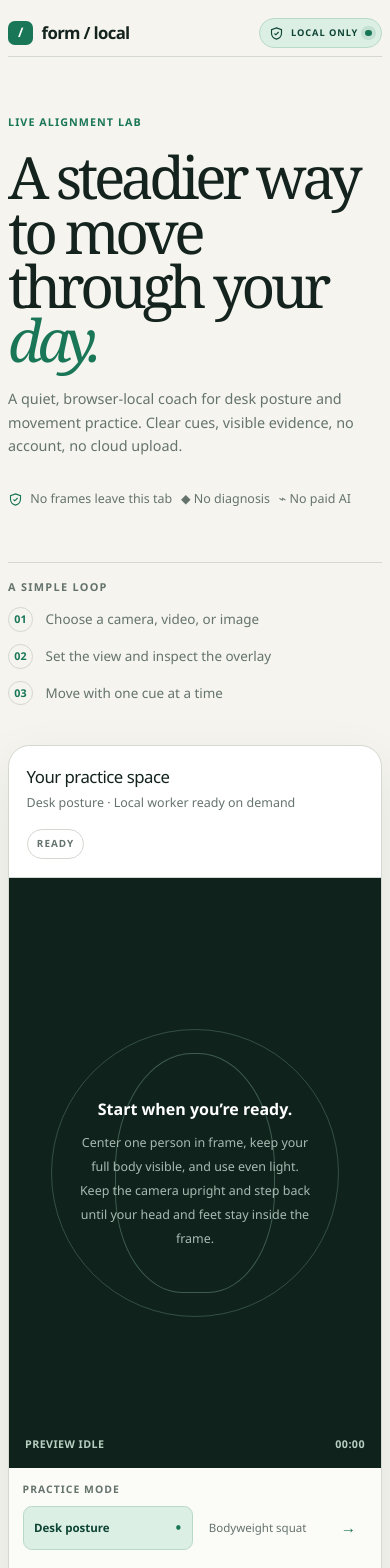
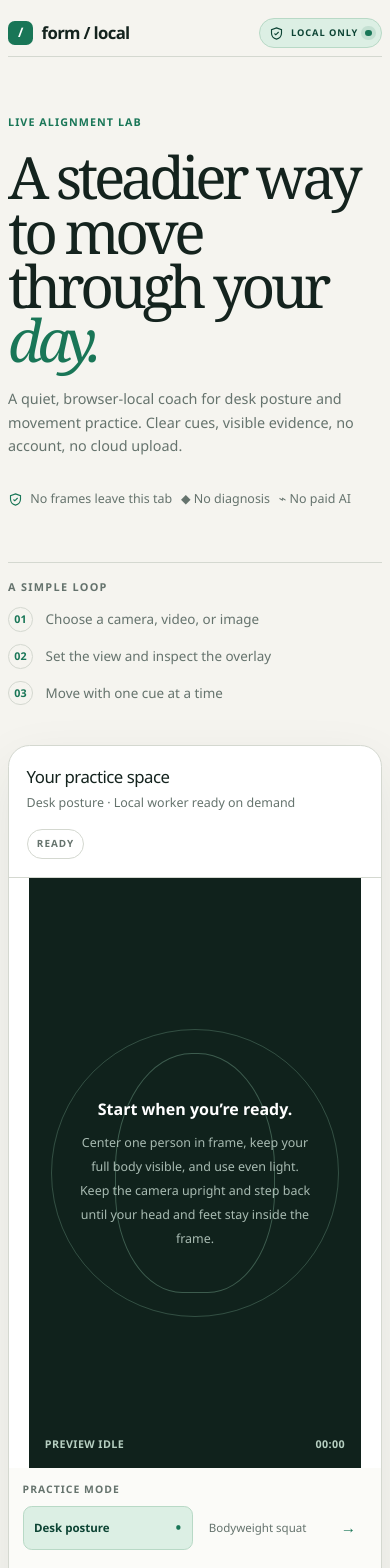
Before and after one commit to Third-Code-Solutions/Posture-Coach, a Next.js app: page / in a window 390 px wide. Shown: the top 1568 px of the page. Built offline with nearby package versions, Linux system fonts and the light colour scheme.

Commit message:
fix(posture): preserve portrait preview in landscape phones

```diff
--- a/styles/globals.css
+++ b/styles/globals.css
@@ -888,11 +888,12 @@ label:has(input:focus-visible) {
   }
 
   .preview-wrap {
-    width: 100%;
+    width: min(100%, calc(70svh * 9 / 16));
     min-width: 0;
     height: min(70svh, calc((100vw - 1rem) * 16 / 9));
     min-height: 0;
     max-height: 38rem;
+    margin-inline: auto;
     aspect-ratio: 9 / 16;
   }
 
@@ -1003,6 +1004,14 @@ label:has(input:focus-visible) {
   }
 }
 
+@media (orientation: landscape) and (max-height: 500px) and (max-width: 1100px) {
+  .preview-wrap {
+    width: min(100%, calc(80svh * 9 / 16));
+    height: min(80svh, calc((100vw - 1rem) * 16 / 9));
+    margin-inline: auto;
+  }
+}
+
 @media (prefers-reduced-motion: reduce) {
   *,
   *::before,
```
